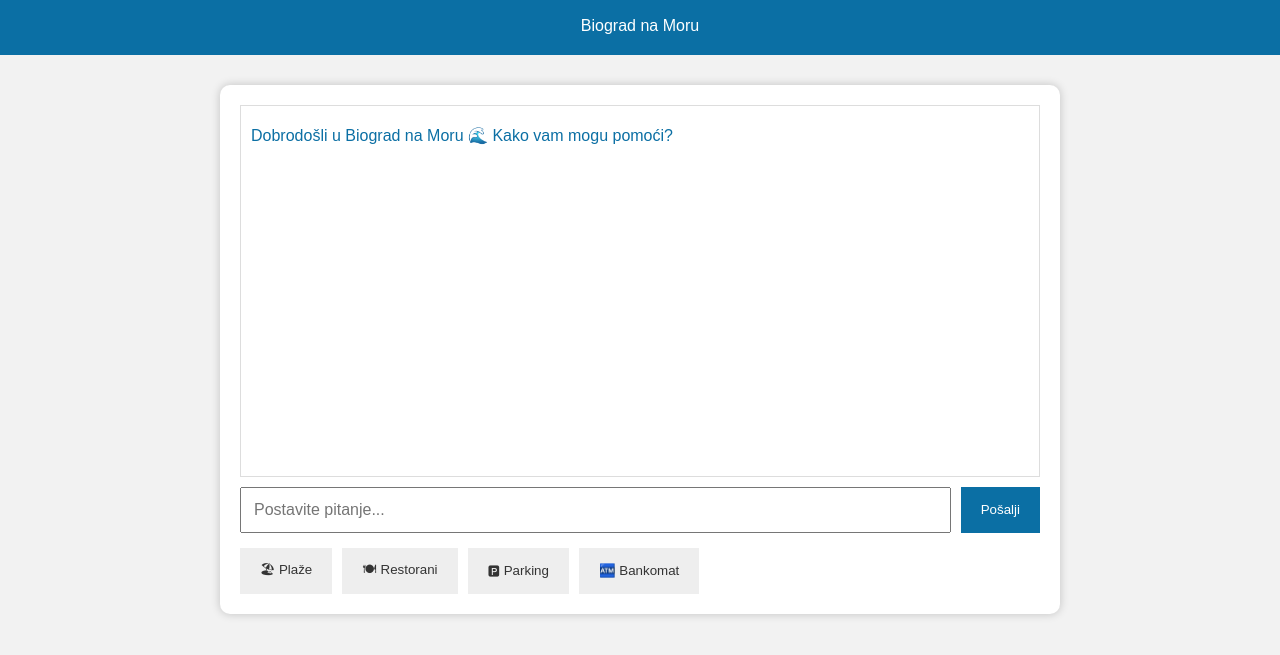
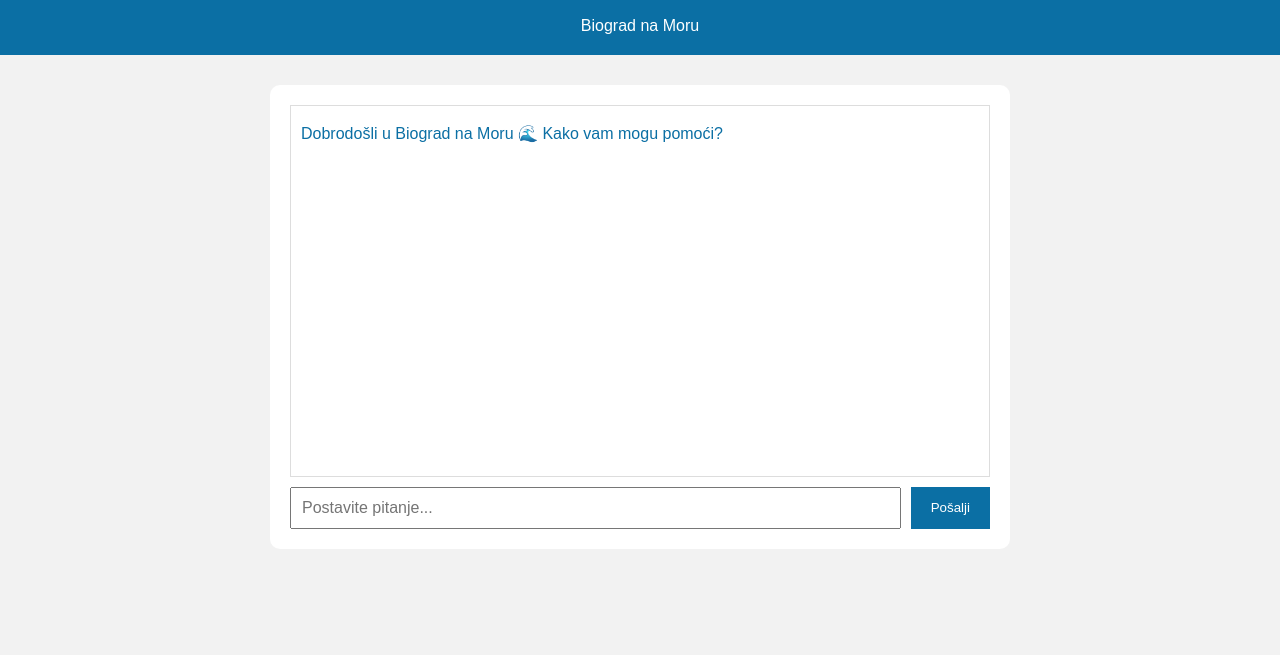
Before and after one commit to Salas-Hrastik/visitlogic-biograd, a website: page index.html in a window 1280 px wide. Shown: the part 71-726 px from the top of the page. Drawn offline with Linux system fonts and the light colour scheme.

Commit message:
Update index.html

```diff
--- a/index.html
+++ b/index.html
@@ -2,11 +2,8 @@
 <html lang="hr">
 
 <head>
-
 <meta charset="UTF-8">
-<meta name="viewport" content="width=device-width, initial-scale=1.0">
-
-<title>AI turistički informator – Biograd na Moru</title>
+<title>AI turistički informator</title>
 
 <style>
 
@@ -23,67 +20,52 @@ padding:20px;
 text-align:center;
 }
 
-.chat-container{
-max-width:800px;
+.chat{
+max-width:700px;
 margin:30px auto;
 background:white;
 padding:20px;
 border-radius:10px;
-box-shadow:0 0 10px rgba(0,0,0,0.2);
 }
 
 .messages{
 height:350px;
-overflow-y:auto;
+overflow:auto;
 border:1px solid #ddd;
 padding:10px;
 margin-bottom:10px;
 }
 
-.message{
-margin:10px 0;
-}
-
 .user{
 text-align:right;
+margin:8px 0;
 }
 
 .bot{
 color:#0b6fa4;
+margin:8px 0;
 }
 
-.input-row{
+.row{
 display:flex;
 gap:10px;
 }
 
 input{
 flex:1;
-padding:12px;
+padding:10px;
 font-size:16px;
 }
 
 button{
-padding:12px 20px;
+padding:10px 20px;
 background:#0b6fa4;
 color:white;
 border:none;
 cursor:pointer;
 }
 
-.quick{
-margin-top:15px;
-display:flex;
-gap:10px;
-}
-
-.quick button{
-background:#eee;
-color:#333;
-}
-
 </style>
-
 </head>
 
 <body>
@@ -93,41 +75,26 @@ color:#333;
 <div>Biograd na Moru</div>
 </header>
 
-<div class="chat-container">
+<div class="chat">
 
 <div id="messages" class="messages"></div>
 
-<div class="input-row">
+<div class="row">
 <input id="input" placeholder="Postavite pitanje...">
 <button onclick="sendMessage()">Pošalji</button>
-</div>
-
-<div class="quick">
-<button onclick="quick('plaže')">🏖 Plaže</button>
-<button onclick="quick('restorani')">🍽 Restorani</button>
-<button onclick="quick('parking')">🅿 Parking</button>
-<button onclick="quick('bankomat')">🏧 Bankomat</button>
 </div>
 
 </div>
 
 <script>
 
-let userLocation=null
-
 function addMessage(text,type){
 
-const messages=document.getElementById("messages")
-
 const div=document.createElement("div")
-
-div.className="message "+type
-
+div.className=type
 div.innerText=text
 
-messages.appendChild(div)
-
-messages.scrollTop=messages.scrollHeight
+document.getElementById("messages").appendChild(div)
 
 }
 
@@ -145,7 +112,7 @@ input.value=""
 
 try{
 
-const response=await fetch("/api/chat",{
+const res=await fetch("/api/chat",{
 
 method:"POST",
 
@@ -154,49 +121,26 @@ headers:{
 },
 
 body:JSON.stringify({
-message:text,
-location:userLocation
+message:text
 })
 
 })
 
-const data=await response.json()
-
-if(data.reply){
+const data=await res.json()
 
 addMessage(data.reply,"bot")
 
-}else{
-
-addMessage("Bot nema odgovor.","bot")
-
-}
-
-}catch(err){
+}catch(e){
 
 addMessage("Greška u komunikaciji sa serverom.","bot")
-
-console.log(err)
 
 }
 
 }
 
-function quick(text){
-
-document.getElementById("input").value=text
-
-sendMessage()
-
-}
-
 document.getElementById("input").addEventListener("keydown",function(e){
 
-if(e.key==="Enter"){
-
-sendMessage()
-
-}
+if(e.key==="Enter") sendMessage()
 
 })
 
@@ -205,5 +149,4 @@ addMessage("Dobrodošli u Biograd na Moru 🌊 Kako vam mogu pomoći?","bot")
 </script>
 
 </body>
-
 </html>
```
